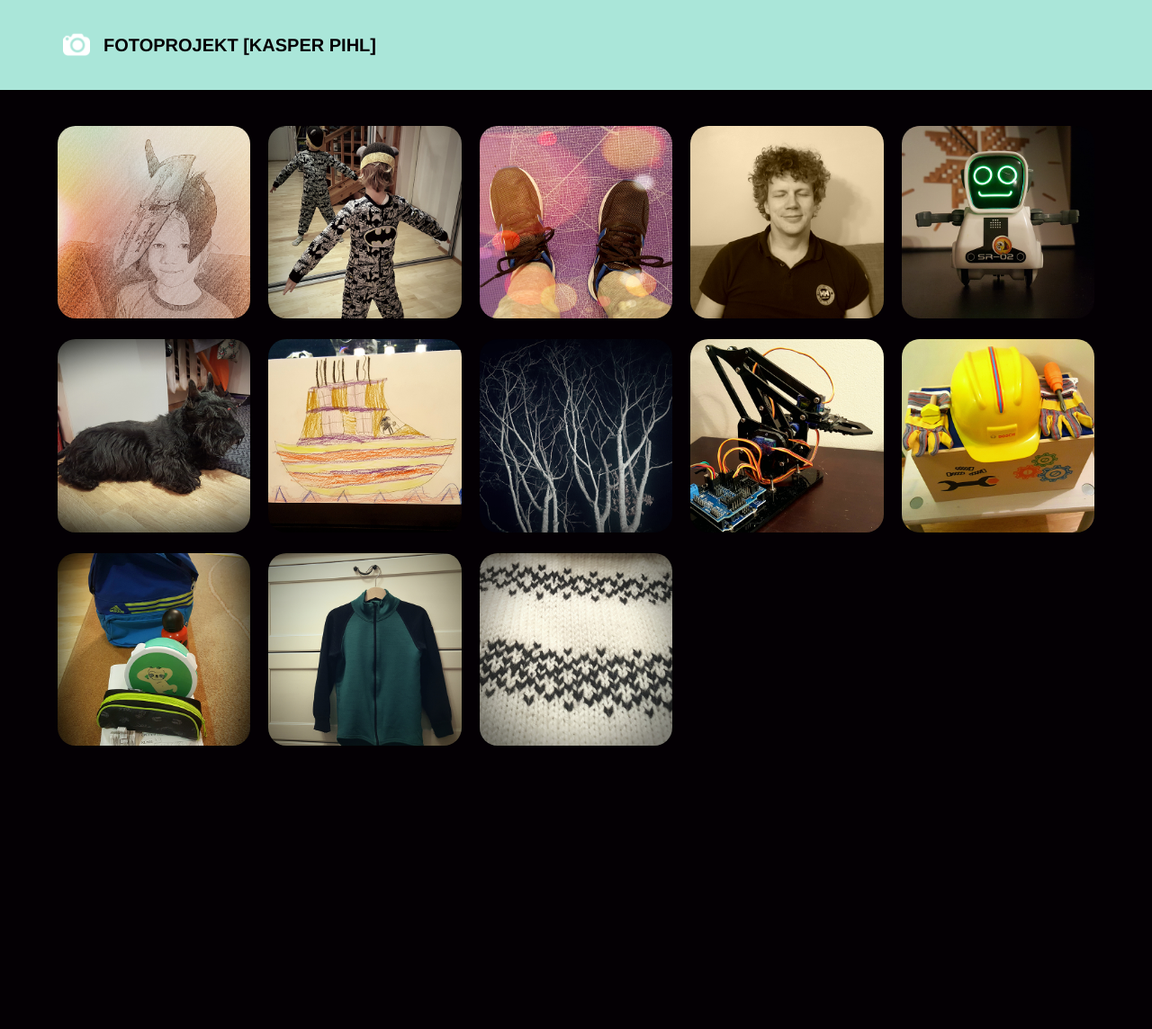
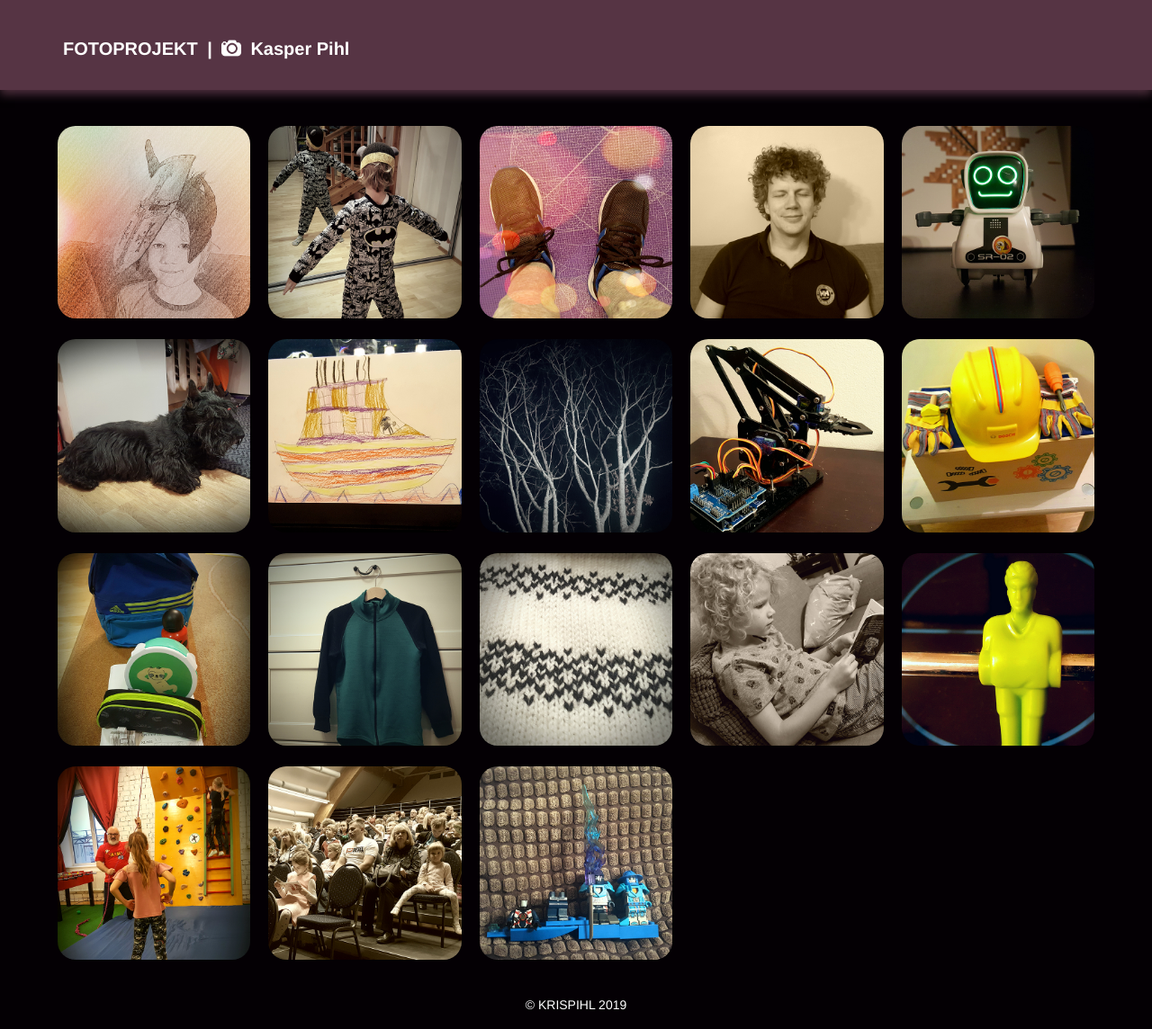
Before and after one commit to krispihl/fotoprojekt, a Vue app: page /#/ in a window 1280 px wide. Shown: the whole page at 90% size. Before the commit the page ends 872 px from the top, so only its background shows below. Built offline with nearby package versions, Linux system fonts and the light colour scheme.

Commit message:
Update styles, add close button

```diff
--- a/src/components/Photo.vue
+++ b/src/components/Photo.vue
@@ -1,14 +1,20 @@
 <template>
-  <div class="lightbox">
-    <div class="lightbox-image" :style="{ 'backgroundImage': `url(${photoUrl(photo.filename)})` }"></div>
-    <div class="lightbox-info">
-        {{ photo.title.toUpperCase() }}
-    </div>
-  </div>
+
+        <div class="lightbox">
+            <div class="lightbox-info">
+                {{ photo.title.toUpperCase() }}
+                <img class="close-btn" src="../assets/close.png" @click="goBack">
+            </div>
+
+            <div class="lightbox-image" :style="{ 'backgroundImage': `url(${photoUrl(photo.filename)})` }"></div>
+
+        </div>
+
 </template>
 
 <script>
 import photos from '@/photos.json';
+import router from '../router'
 
 export default {
   name: 'Photo',
@@ -28,6 +34,9 @@ export default {
     photoUrl(filename) {
       return require(`../assets/images/${filename}`);
     },
+    goBack() {
+        router.go(-1);
+    }
   },
 };
 </script>
@@ -42,15 +51,23 @@ export default {
         background-position: center top;
     }
     .lightbox {
-        background-color: #000;
+        background-color: rgba(255, 255, 255, 0.1);
         color: #fff;
         display: grid;
         grid-template-columns: 1fr;
-        grid-template-rows: 50px 50px 1fr 50px;
+        grid-template-rows: 50px 100px 1fr 50px;
         justify-items: center;
         align-items: center;
     }
     .lightbox-info {
         grid-row-start: 2;
+        font-weight: bold;
+    }
+    .close-btn {
+        cursor: pointer;
+        margin-left: 15px;
+        margin-top: 5px;
+        vertical-align: bottom;
+        width: 18px;
     }
 </style>
--- a/src/photos.json
+++ b/src/photos.json
@@ -16,7 +16,7 @@
     },
     {
         "id": 3,
-        "title": "Keegi keda armastan",
+        "title": "Keegi, keda armastan",
         "filename": "keegi_keda_armastan.jpg"
     },
     {
@@ -63,5 +63,30 @@
         "id": 12,
         "title": "Mustrid",
         "filename": "mustrid.jpg"
+    },
+    {
+        "id": 13,
+        "title": "Hea harjumus",
+        "filename": "hea_harjumus.jpg"
+    },
+    {
+        "id": 14,
+        "title": "Midagi rohelist",
+        "filename": "midagi_rohelist.jpg"
+    },
+    {
+        "id": 15,
+        "title": "Pidu",
+        "filename": "pidu.jpg"
+    },
+    {
+        "id": 16,
+        "title": "Võõrad",
+        "filename": "võõrad.jpg"
+    },
+    {
+        "id": 17,
+        "title": "Midagi sinist",
+        "filename": "midagi_sinist.jpg"
     }
   ]
--- a/src/router/index.js
+++ b/src/router/index.js
@@ -20,7 +20,10 @@ const routes = [
 ]
 
 const router = new VueRouter({
-  routes
+  routes,
+  scrollBehavior (to, from, savedPosition) {
+    return { x: 0, y: 0 }
+  }
 })
 
 export default router
--- a/src/views/Home.vue
+++ b/src/views/Home.vue
@@ -2,11 +2,14 @@
   <div class="home">
     <div class="header">
       <div class="wrapper">
-        <img class="icon" src="../assets/camera.png" alt="">
-        <div class="title">FOTOPROJEKT [KASPER PIHL]</div>
+        <div class="title">FOTOPROJEKT <span>|</span>
+          <img class="icon" src="../assets/camera.png" alt="">
+          Kasper Pihl
+        </div>
       </div>
     </div>
     <Gallery/>
+    <div class="footer">&copy; KRISPIHL 2019</div>
   </div>
 </template>
 
@@ -25,22 +28,36 @@ export default {
 <style lang="scss">
   .header {
     height: 100px;
-    background-color: #AAE6D9;
-    color:#040004;
+    background-color: #563444;
+    color:#fff;
     font-size: 20px;
     font-weight: 700;
     padding: 10px 70px;
     display: flex;
     justify-content: space-between;
     align-items: center;
+    box-shadow:0px 5px 10px rgba(86,52,68, 0.9);
   }
   .wrapper {
     display: flex;
     align-items: center;
   }
+  .title {
+    margin-top: 5px;
+
+    span {
+      margin-left: 5px;
+    }
+  }
   .icon {
-    height: 30px;
-    margin-right: 15px;
-    margin-bottom: 3px;
+    vertical-align: bottom;
+    height: 22px;
+    margin-left: 10px;
+    margin-right: 5px;
+  }
+  .footer {
+    color: #fff;
+    font-size: 14px;
+    margin-bottom: 20px;
   }
 </style>
```
